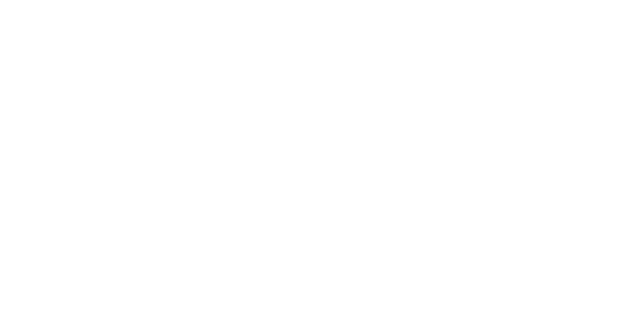
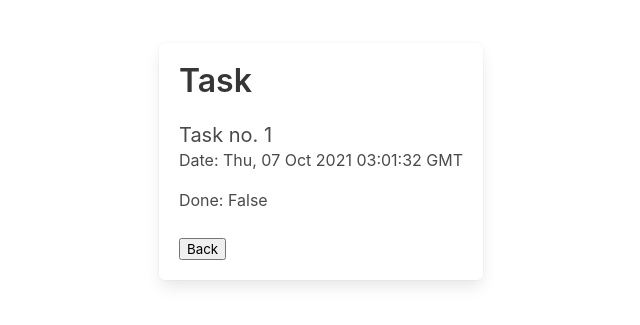
Before and after one commit to POWRFULCOW89/react-bedu, a React (Create React App) app: page /task/1 in a window 1280 px wide. Shown: the part 239-564 px from the top of the page, without its empty margins (319-959 px from the left). Built offline with nearby package versions, Linux system fonts and the light colour scheme; no server answers.

Commit message:
Reemplazado query string con params

```diff
--- a/src/components/Task.tsx
+++ b/src/components/Task.tsx
@@ -1,11 +1,15 @@
 import { useState, useEffect } from 'react';
 import '../css/Task.css';
+import { useHistory, RouteComponentProps } from 'react-router-dom';
 
-let urlParams = new URLSearchParams(window.location.search).get('task');
-const url = "http://localhost:4000/todos/" + urlParams;
+type Params = {
+    todo: string;
+}
 
-const Task = () => {
-    // let task = null;
+const Task = ({match}: RouteComponentProps<Params>) => {
+    const history = useHistory();
+    let { todo } = match.params;
+    const url = "http://localhost:4000/todos/" + todo;
     const [task, setTask] = useState({name: 'Task', id: 1, date: new Date().toUTCString(), done: false});
 
     useEffect(() => {
@@ -32,6 +36,9 @@ const Task = () => {
             <p>Date: {task.date}</p>
             <p>Done: {task.done ? 'True' : 'False'}</p>
         </div>
+        <button onClick={() => history.goBack()}>
+            Back
+        </button>
     </div>
 }
 
--- a/src/components/TodoList.tsx
+++ b/src/components/TodoList.tsx
@@ -29,12 +29,16 @@ class Todo extends Component<Todos> {
     return (
       <div className="block todo">
         <div className="todo-header">
-          <a
-            href={`todo?task=${Number(this.props.index) + 1}`}
+          {/* <a
+            href={`task/${Number(this.props.index) + 1}`}
             className={`subtitle ${this.props.done ? 'strike' : 'unstrike'}`}
           >
             {this.props.name}
-          </a>
+          </a> */}
+
+          <Link to={`task/${Number(this.props.index) + 1}`}>
+            {this.props.name}
+          </Link>
 
           <span
             className={`todo-header__check ${
--- a/src/index.tsx
+++ b/src/index.tsx
@@ -29,7 +29,11 @@ ReactDOM.render(
     <Router>
       <Switch>
         <Route exact path="/" component={TodoList} />
-        <Route exact path="/todo" component={Task} />
+        <Route exact path="/task/:todo" component={Task} />
+        <Route path='*' render={() => <div>
+          <h1> 404 </h1>
+          <p>The requested page could not be found</p>
+        </div>} />
       </Switch>
     </Router>
   </React.StrictMode>,
```
